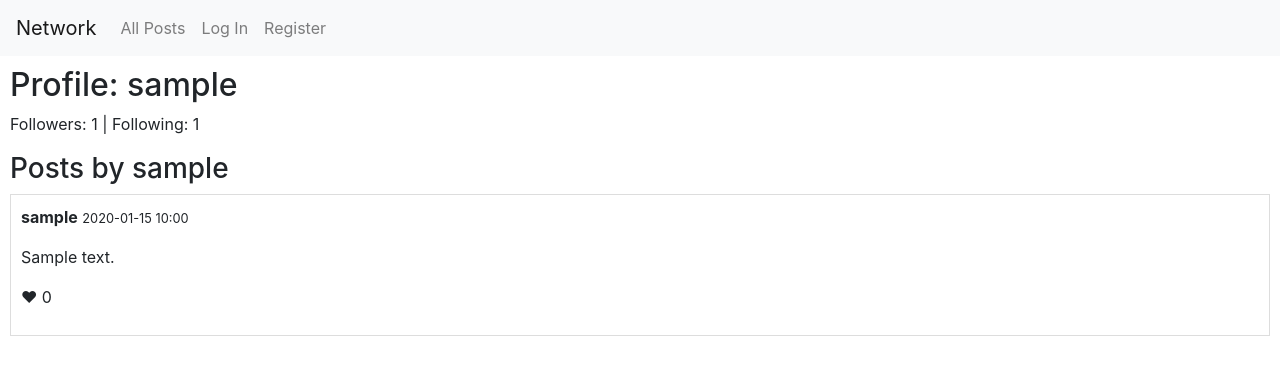
After one commit to ludev84/network, a Django app: a page that uses network/templates/network/layout.html in a window 1280 px wide. The commit adds this page. Shown: the top 375 px of the page. Run offline with Django 3.2, Linux system fonts and the light colour scheme; tables that the repository leaves empty hold one stand-in row (values such as "Sample post"); some libraries are stand-ins or nearby versions.

Commit message:
Add profile page

```diff
--- a/network/models.py
+++ b/network/models.py
@@ -13,3 +13,15 @@ class Post(models.Model):
 
     def __str__(self):
         return f"{self.user.username}: {self.content[:20]}..."  # Display first 20 characters of content
+
+
+class Follow(models.Model):
+    follower = models.ForeignKey(
+        User, on_delete=models.CASCADE, related_name="following"
+    )
+    following = models.ForeignKey(
+        User, on_delete=models.CASCADE, related_name="followers"
+    )
+
+    def __str__(self):
+        return f"{self.follower.username} follows {self.following.username}"
--- a/network/static/network/styles.css
+++ b/network/static/network/styles.css
@@ -1,10 +1,9 @@
+.body {
+    margin: 10px;
+}
 .new_post_container {
-    padding: 20px 20px;
-    margin: 20px 20px;
+    padding: 10px 10px;
     border: 1px solid #ccc;
-}
-h2 {
-    margin: 10px 10px;
 }
 .post {
     padding: 10px;
--- a/network/templates/network/layout.html
+++ b/network/templates/network/layout.html
@@ -16,7 +16,7 @@
               <ul class="navbar-nav mr-auto">
                 {% if user.is_authenticated %}
                     <li class="nav-item">
-                        <a class="nav-link" href="#"><strong>{{ user.username }}</strong></a>
+                        <a class="nav-link" href="{% url 'profile' user.username %}"><strong>{{ user.username }}</strong></a>
                     </li>
                 {% endif %}
                 <li class="nav-item">
--- /dev/null
+++ b/network/templates/network/profile.html
@@ -0,0 +1,35 @@
+{% extends "network/layout.html" %}
+
+{% block body %}
+
+    <h2>Profile: {{ profile_user }}</h2>
+    <p>Followers: {{ followers_count }} | Following: {{ following_count }}</p>
+
+    {% if user.is_authenticated and user.username != profile_user.username %}
+        <form method="post" action="{% url 'follow' profile_user.username %}">
+            {% csrf_token %}
+            {% if is_following %}
+                <button type="submit" name="action" value="unfollow" class="btn btn-danger">Unfollow</button>
+            {% else %}
+                <button type="submit" name="action" value="follow" class="btn btn-primary">Follow</button>
+            {% endif %}
+        </form>
+    {% endif %}
+
+    <h3>Posts by {{ profile_user }}</h3>
+
+    {% if posts %}
+        <div class="posts-list">
+            {% for post in posts %}
+                <div class="post">
+                    <p><strong>{{ post.user.username }}</strong> <small>{{ post.created_at|date:"Y-m-d H:i" }}</small></p>
+                    <p>{{ post.content }}</p>
+                    <p>&#x2764; 0</p>
+                </div>
+            {% endfor %}
+        </div>
+    {% else %}
+        <p>No posts available.</p>
+    {% endif %}
+
+{% endblock %}
--- a/network/urls.py
+++ b/network/urls.py
@@ -9,4 +9,6 @@ urlpatterns = [
     path("register", views.register, name="register"),
     path("new_post", views.new_post, name="new_post"),
     path("all_posts", views.all_posts, name="all_posts"),
+    path("profile/<str:username>", views.profile, name="profile"),
+    path("follow/<str:username>", views.follow_toggle, name="follow"),
 ]
--- a/network/views.py
+++ b/network/views.py
@@ -89,3 +89,59 @@ def all_posts(request):
 
     posts = Post.objects.all().order_by("-created_at")
     return render(request, "network/all_posts.html", {"posts": posts})
+
+
+def profile(request, username):
+    from .models import Post, User, Follow
+
+    try:
+        profile_user = User.objects.get(username=username)
+    except User.DoesNotExist:
+        return HttpResponse("User does not exist.")
+
+    posts = Post.objects.filter(user=profile_user).order_by("-created_at")
+
+    is_following = False
+    if request.user.is_authenticated:
+        is_following = Follow.objects.filter(
+            follower=request.user, following=profile_user
+        ).exists()
+
+    followers_count = Follow.objects.filter(following=profile_user).count()
+    following_count = Follow.objects.filter(follower=profile_user).count()
+
+    context = {
+        "profile_user": profile_user,
+        "posts": posts,
+        "is_following": is_following,
+        "followers_count": followers_count,
+        "following_count": following_count,
+    }
+
+    return render(request, "network/profile.html", context)
+
+
+def follow_toggle(request, username):
+    from .models import User, Follow
+
+    if not request.user.is_authenticated:
+        return HttpResponseRedirect(reverse("login"))
+
+    try:
+        target_user = User.objects.get(username=username)
+    except User.DoesNotExist:
+        return HttpResponse("User does not exist.")
+
+    if request.user == target_user:
+        return HttpResponse("You cannot follow yourself.")
+
+    follow_relation = Follow.objects.filter(
+        follower=request.user, following=target_user
+    ).first()
+
+    if follow_relation:
+        follow_relation.delete()
+    else:
+        Follow.objects.create(follower=request.user, following=target_user)
+
+    return HttpResponseRedirect(reverse("profile", args=[username]))
```
Also changed, not shown: network/migrations/0003_follow.py (added).
